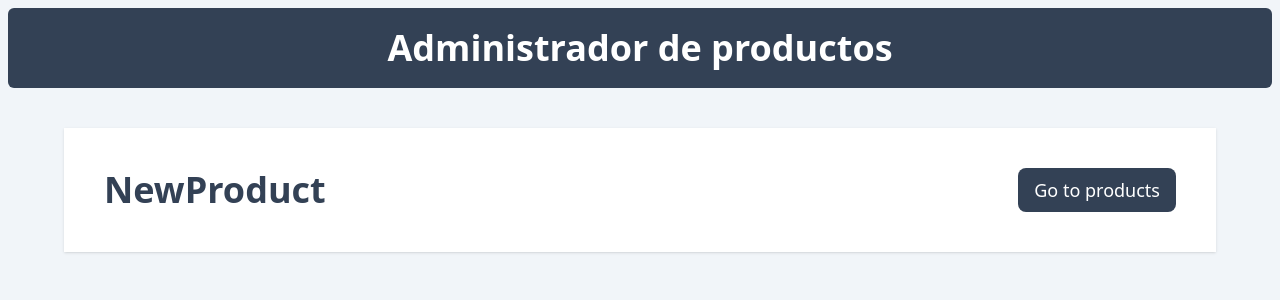
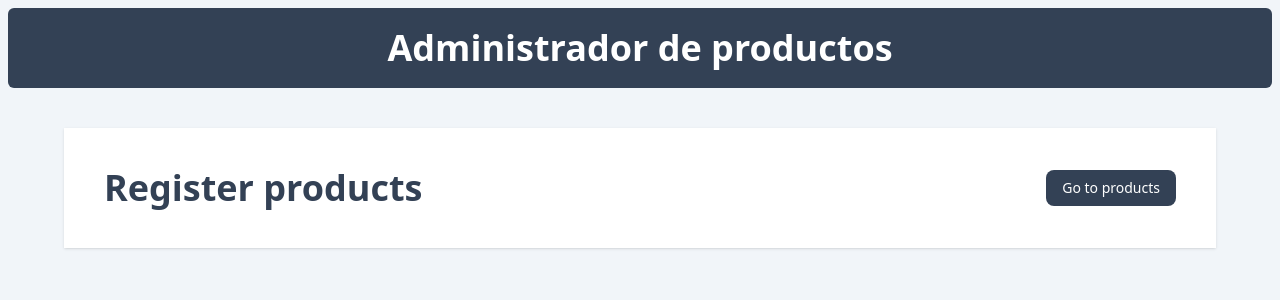
Before and after one commit to Mvillegas18/Administrador-Productos, a React (Vite) app in the folder client/: page /products/new in a window 1280 px wide. Shown: the top 300 px of the page. Built offline with nearby package versions, Linux system fonts and the light colour scheme.

Commit message:
update NewProduct and Product components: change headings for clarity and adjust link button sizes

```diff
--- a/client/src/views/NewProduct.tsx
+++ b/client/src/views/NewProduct.tsx
@@ -3,10 +3,10 @@ import { Link } from 'react-router-dom';
 export default function NewProduct() {
 	return (
 		<div className='flex justify-between items-center'>
-			<h2 className='text-4xl font-black text-slate-700'>NewProduct</h2>
+			<h2 className='text-4xl font-black text-slate-700'>Register products</h2>
 			<Link
 				to={'/'}
-				className='bg-slate-700 text-white px-4 py-2 rounded-lg hover:bg-slate-600 transition-all text-lg'>
+				className='bg-slate-700 text-white px-4 py-2 rounded-lg hover:bg-slate-600 transition-all text-sm'>
 				Go to products
 			</Link>
 		</div>
--- a/client/src/views/Product.tsx
+++ b/client/src/views/Product.tsx
@@ -3,10 +3,10 @@ import { Link } from 'react-router-dom';
 export default function Product() {
 	return (
 		<div className='flex justify-between items-center'>
-			<h2 className='text-4xl font-black text-slate-700'>Productos</h2>
+			<h2 className='text-4xl font-black text-slate-700'>Products</h2>
 			<Link
 				to={'/products/new'}
-				className='bg-blue-600 text-white px-4 py-2 rounded-lg hover:bg-blue-500 transition-all text-lg'>
+				className='bg-blue-600 text-white px-4 py-2 rounded-lg hover:bg-blue-500 transition-all text-sm'>
 				Add product
 			</Link>
 		</div>
```
